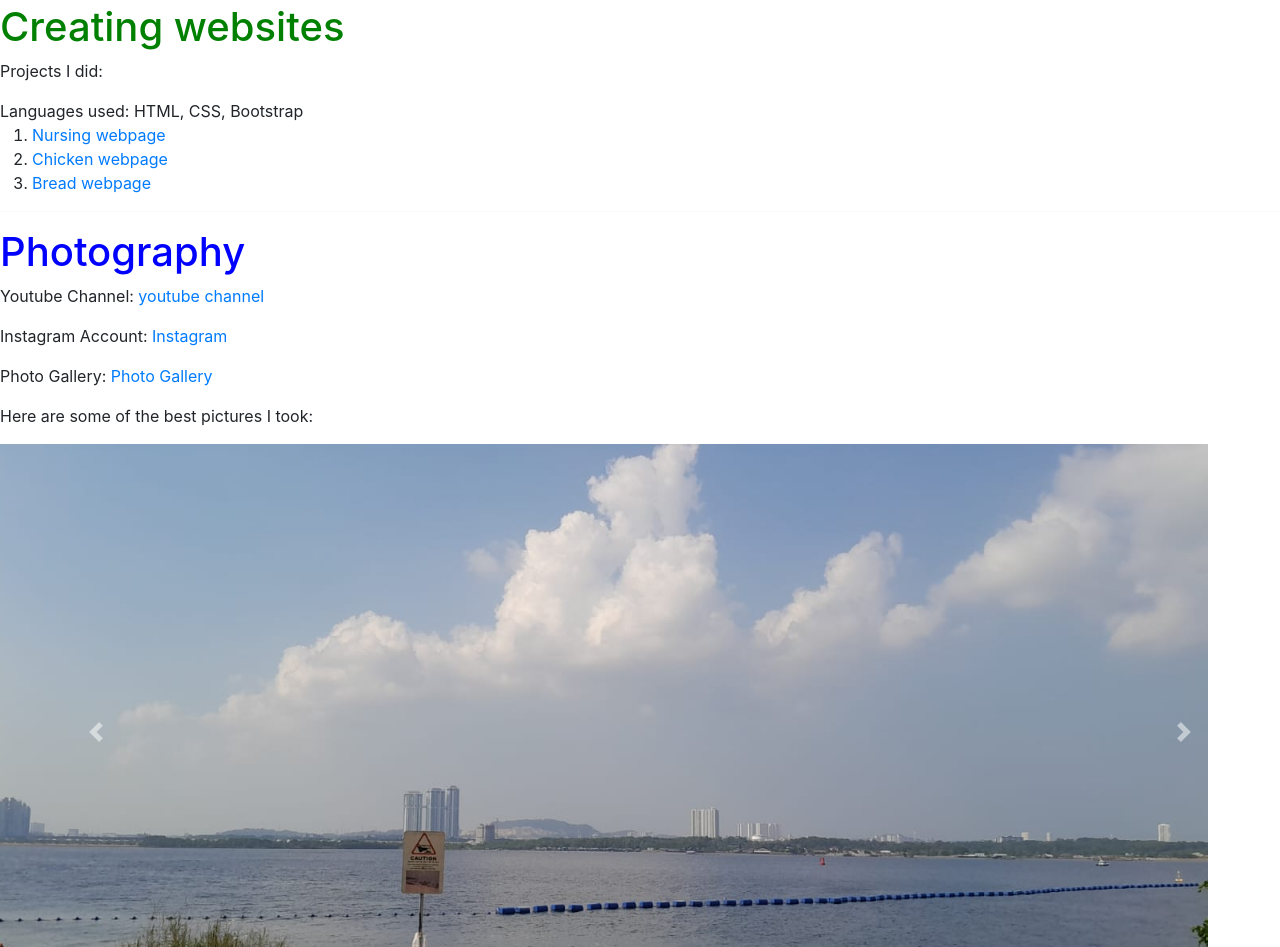
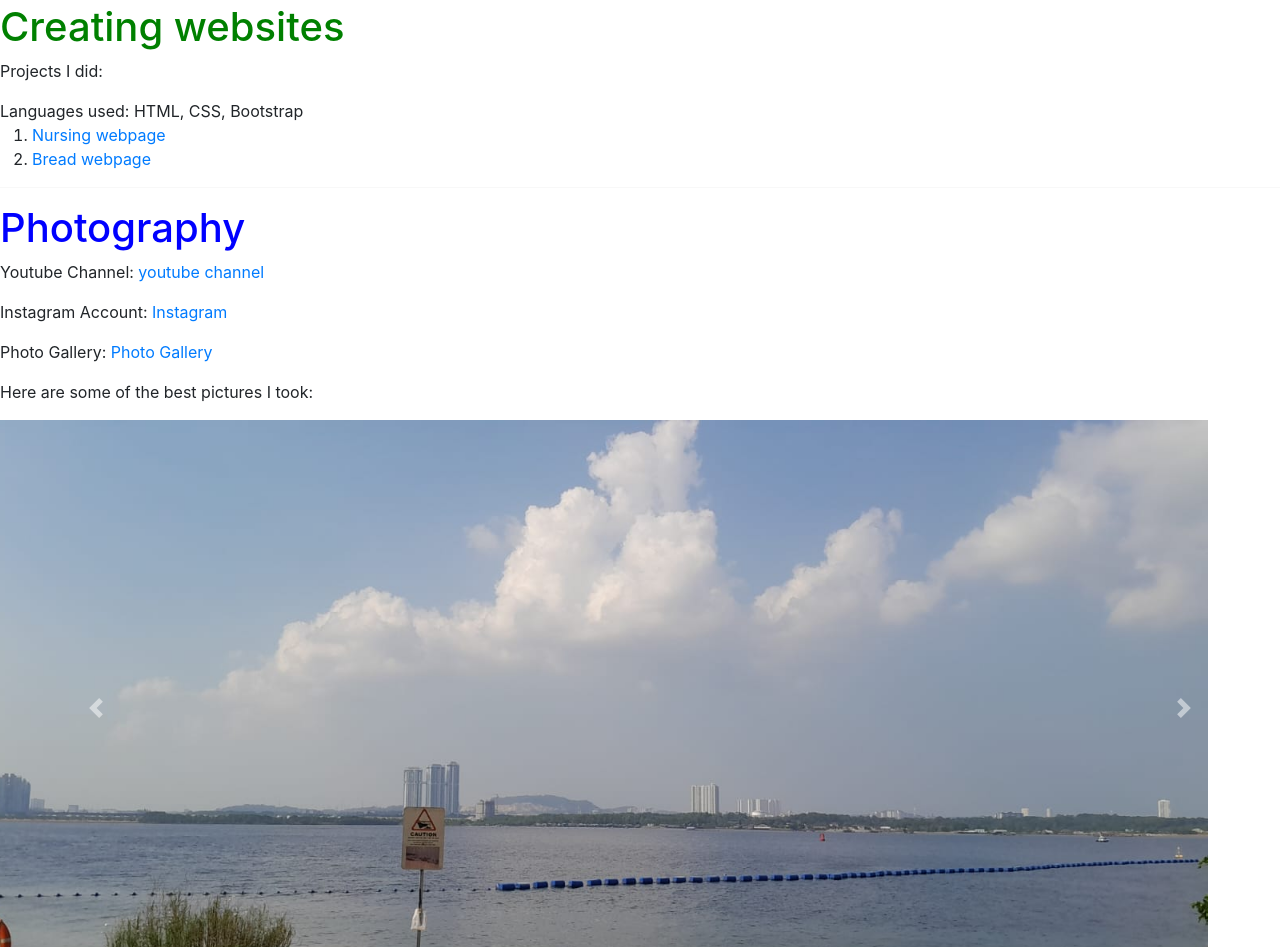
Before and after one commit to yuemerin/yueyomin.github.io, a plain HTML site: page hobbies.html in a window 1280 px wide. Shown: the part 2950-3897 px from the top of the page. Drawn offline with nearby package versions, Linux system fonts and the light colour scheme; a small style sheet from the web is missing.

Commit message:
delete chicken

```diff
--- a/hobbies.html
+++ b/hobbies.html
@@ -128,7 +128,6 @@
         Languages used: HTML, CSS, Bootstrap
         <ol>
             <li><a href="https://yuemerin.github.io/guacamole.github.io/">Nursing webpage</a></li>
-            <li><a href="https://yuemerin.github.io/chickenracxs.github.io/">Chicken webpage</a></li>
             <li><a href="https://yuemerin.github.io/breadios.github.io/">Bread webpage</a></li>
         </ol>
     </section>
```
